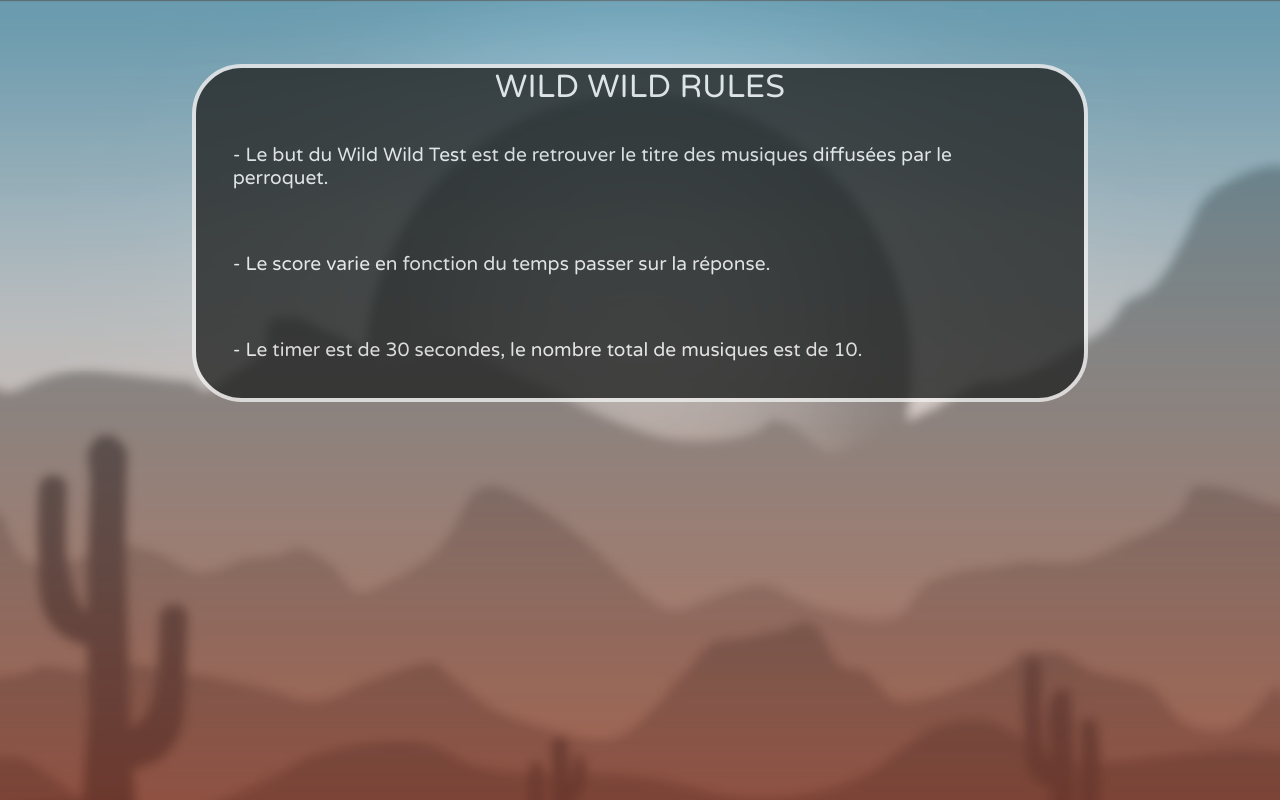
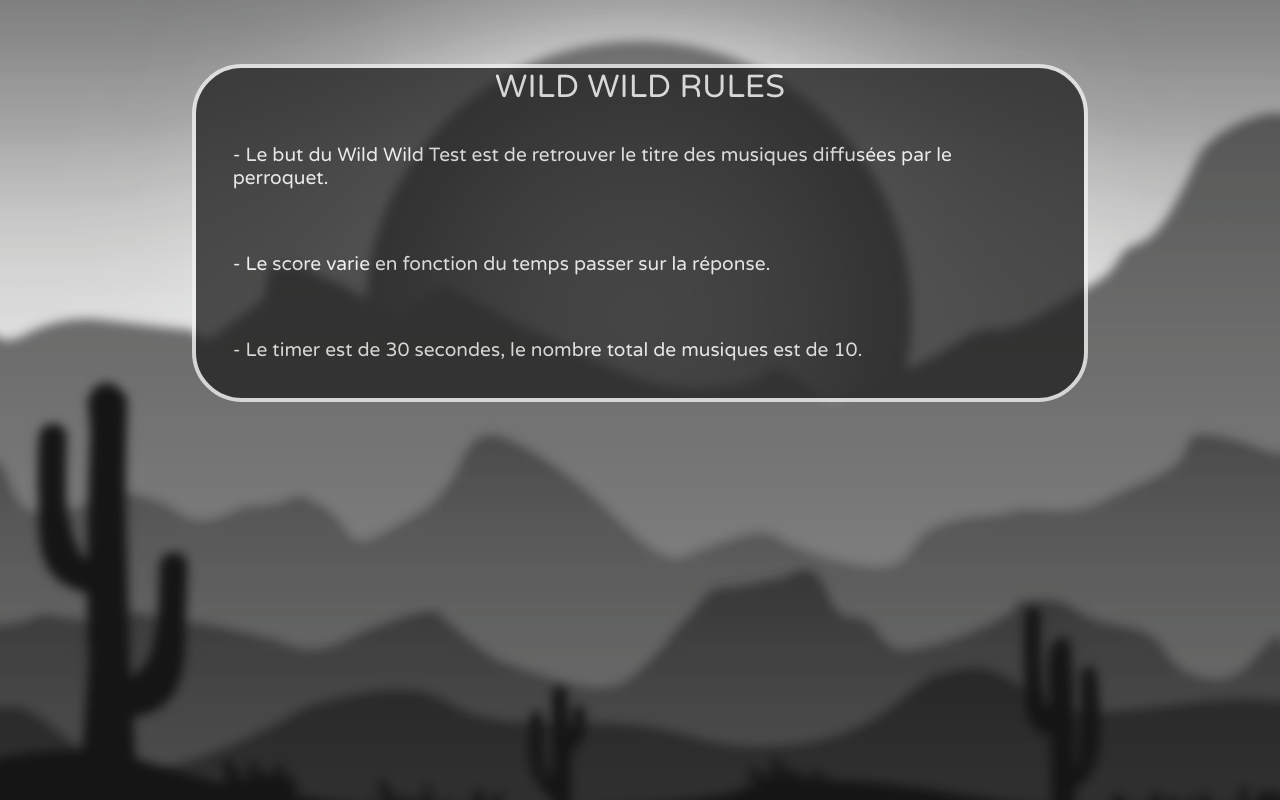
Before and after one commit to alexandre-peyrichout/Wild-Wild-Test-API-YouTube, a React (Create React App) app: page /Rules in a window 1280 px wide. Built offline with nearby package versions, Linux system fonts and the light colour scheme.

Commit message:
update Rule

```diff
--- a/src/components/Rules.css
+++ b/src/components/Rules.css
@@ -1,5 +1,4 @@
 .Rule {
-  background-image: url('../assets/img/bg_color.png');
   height: 100vh;
   background-size: cover;
   margin: 0;
```
